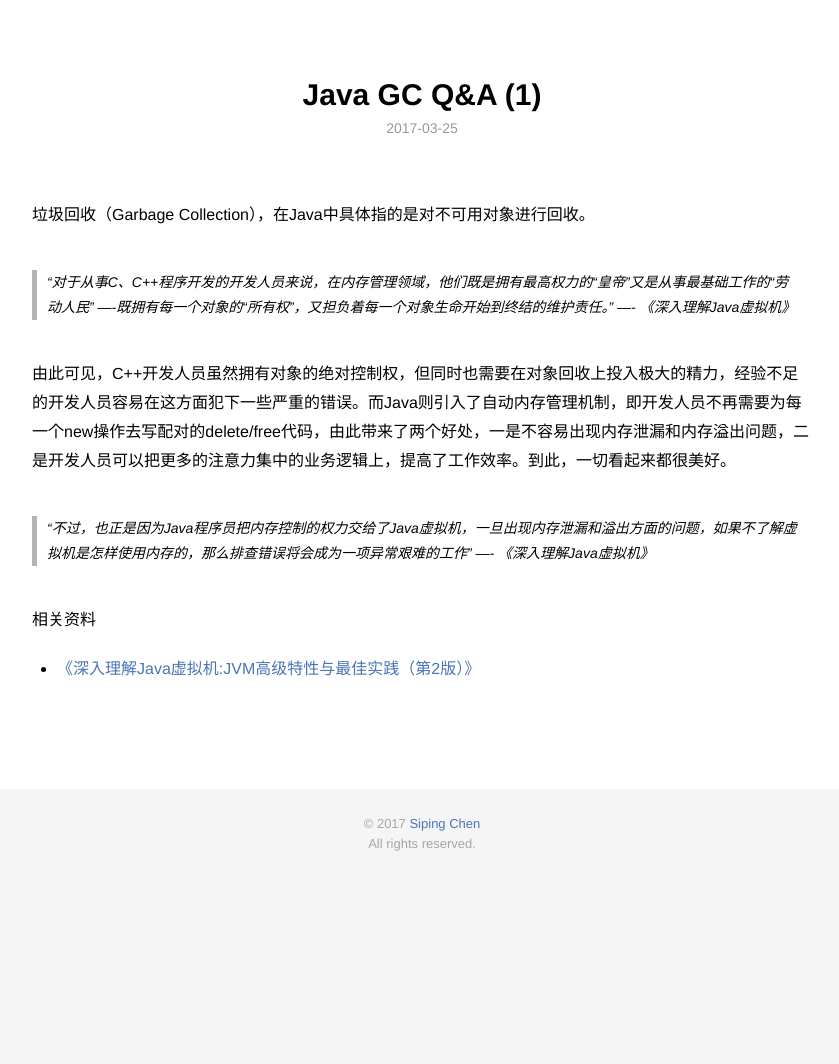
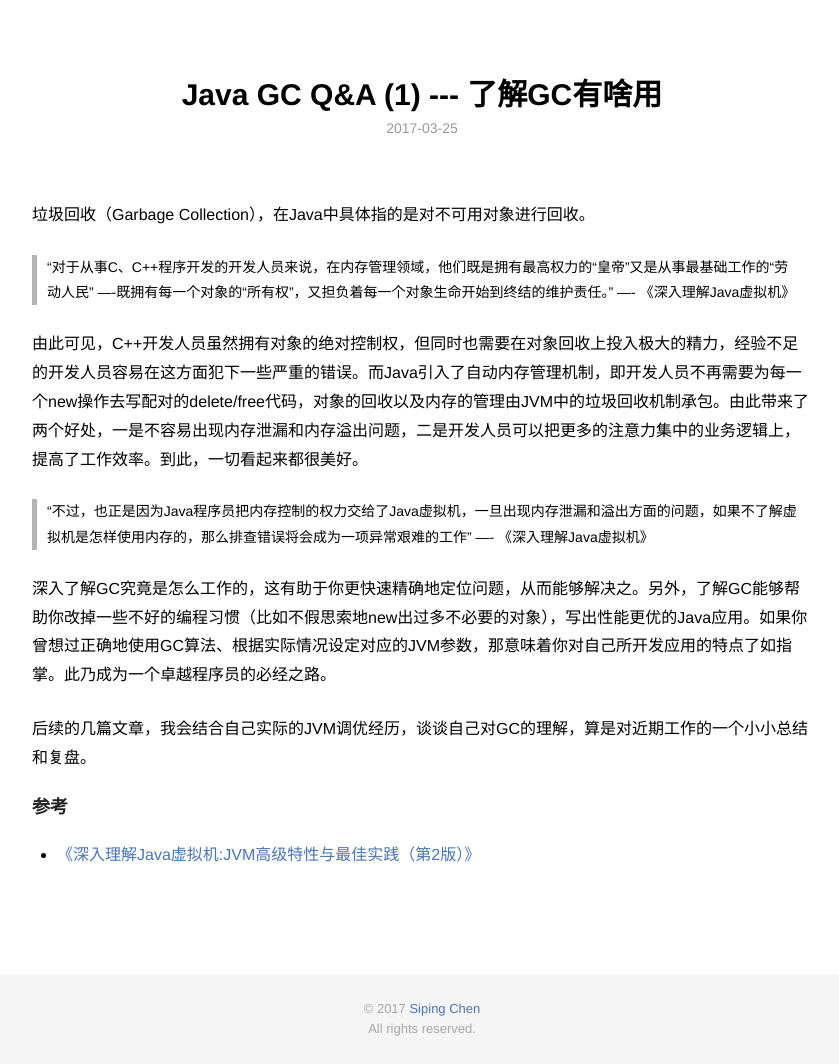
Before and after one commit to seeping007/seeping007.github.io, a Jekyll site: the page built from _posts/2017-03-25-java-gc-q&a-1.md, in a window 1280 px wide. Shown: the whole page, without its empty margins (218-1057 px from the left). Built offline with Jekyll 4.4.1, drawn with Linux system fonts in a browser that asks for light colours; before the commit the page ends 900 px from its top, so only the background shows below that.

Commit message:
add new post

```diff
--- a/_includes/style.css
+++ b/_includes/style.css
@@ -250,16 +250,15 @@ a.external:hover {
 }
 
 .index-wrapper .artical-list li {
-    margin-bottom: 70px;
+    margin-bottom: 50px;
 }
 
 .index-wrapper .title {
     display: block;
     font-size: 22px;
-    margin-bottom: 15px;
     word-break: break-all;
     font-weight: bold;
-    margin-bottom: 25px;
+    margin-bottom: 15px;
     padding-bottom: 10px;
     border-bottom: 2px solid #eee;
     color: #444;
@@ -379,7 +378,7 @@ a.external:hover {
 }
 
 .post-wrapper p {
-    margin-bottom: 40px;
+    margin-bottom: 25px;
     line-height: 1.8em;
 }
 
@@ -398,7 +397,7 @@ a.external:hover {
     background: #f7f7f7;
     padding: 10px 10px 10px 10px;
     overflow: auto;
-    margin-bottom: 40px;
+    margin-bottom: 25px;
     font-size: 14px;
     border: 1px solid #eee;
     color: #b9bdb6;
@@ -460,7 +459,7 @@ a.external:hover {
 .post-wrapper blockquote {
     /*margin-left: 25px;*/
     font-size: 14px;
-    font-style: italic;
+    /*font-style: italic;*/
     border-left: 5px solid #b4b4b4;
     padding-left: 10px;
     padding-right: 10px;
--- a/_posts/2017-03-25-java-gc-q&a-1.md
+++ b/_posts/2017-03-25-java-gc-q&a-1.md
@@ -1,20 +1,23 @@
 ---
 layout: post
-title: Java GC Q&A (1)
+title: Java GC Q&A (1) --- 了解GC有啥用
 category: blog
-description: 为什么需要GC？为什么需要理解GC？
+description: 为什么需要GC？为什么你需要理解GC？
 ---
 
 垃圾回收（Garbage Collection），在Java中具体指的是对不可用对象进行回收。
 
 > “对于从事C、C++程序开发的开发人员来说，在内存管理领域，他们既是拥有最高权力的“皇帝”又是从事最基础工作的“劳动人民” ----既拥有每一个对象的“所有权”，又担负着每一个对象生命开始到终结的维护责任。”    ---- 《深入理解Java虚拟机》
 
-由此可见，C++开发人员虽然拥有对象的绝对控制权，但同时也需要在对象回收上投入极大的精力，经验不足的开发人员容易在这方面犯下一些严重的错误。而Java则引入了自动内存管理机制，即开发人员不再需要为每一个new操作去写配对的delete/free代码，由此带来了两个好处，一是不容易出现内存泄漏和内存溢出问题，二是开发人员可以把更多的注意力集中的业务逻辑上，提高了工作效率。到此，一切看起来都很美好。
+由此可见，C++开发人员虽然拥有对象的绝对控制权，但同时也需要在对象回收上投入极大的精力，经验不足的开发人员容易在这方面犯下一些严重的错误。而Java引入了自动内存管理机制，即开发人员不再需要为每一个new操作去写配对的delete/free代码，对象的回收以及内存的管理由JVM中的垃圾回收机制承包。由此带来了两个好处，一是不容易出现内存泄漏和内存溢出问题，二是开发人员可以把更多的注意力集中的业务逻辑上，提高了工作效率。到此，一切看起来都很美好。
 
 > “不过，也正是因为Java程序员把内存控制的权力交给了Java虚拟机，一旦出现内存泄漏和溢出方面的问题，如果不了解虚拟机是怎样使用内存的，那么排查错误将会成为一项异常艰难的工作”    ---- 《深入理解Java虚拟机》
 
+深入了解GC究竟是怎么工作的，这有助于你更快速精确地定位问题，从而能够解决之。另外，了解GC能够帮助你改掉一些不好的编程习惯（比如不假思索地new出过多不必要的对象），写出性能更优的Java应用。如果你曾想过正确地使用GC算法、根据实际情况设定对应的JVM参数，那意味着你对自己所开发应用的特点了如指掌。此乃成为一个卓越程序员的必经之路。
 
-相关资料
+后续的几篇文章，我会结合自己实际的JVM调优经历，谈谈自己对GC的理解，算是对近期工作的一个小小总结和复盘。
+
+### 参考
 
 * [《深入理解Java虚拟机:JVM高级特性与最佳实践（第2版）》][1]
 
```
Also changed, not shown: _posts/2017-03-27-java-gc-q&a-2.md (added, +6 -0 lines).
